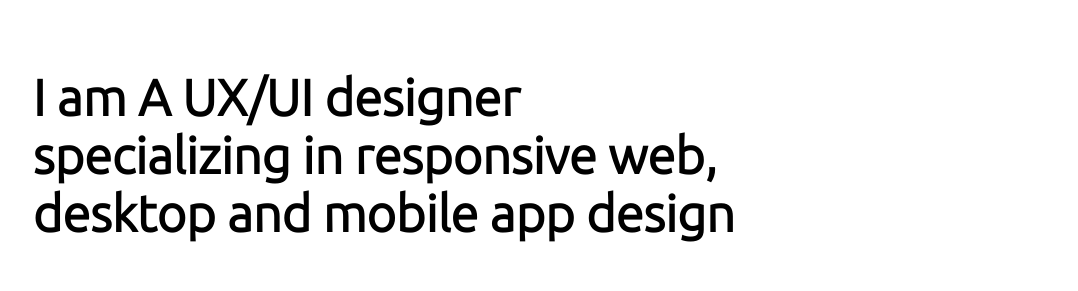
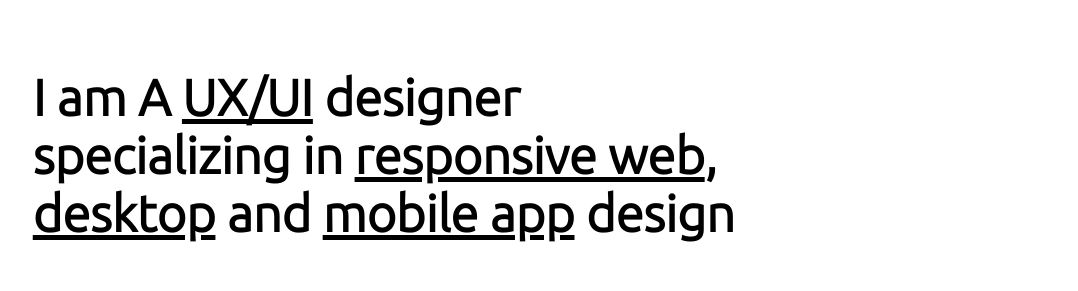
Before and after one commit to kcyuan93/UX_UI_HW_17, a plain HTML site: page index.html in a window 1280 px wide. Shown: the part 170-461 px from the top of the page, without its empty margins (89-1167 px from the left). Drawn offline with Linux system fonts and the light colour scheme.

Commit message:
underline

```diff
--- a/index.html
+++ b/index.html
@@ -22,7 +22,7 @@
             <p>Markham, ON</p>
         </div>
         <div class="about">
-            <p>I am A UX/UI designer specializing in responsive web, desktop and mobile app design </p>
+            <p>I am A <u>UX/UI</u> designer specializing in <u>responsive web</u>, <u>desktop</u> and <u>mobile app</u> design </p>
             <br>
         </div>
         <div>
```
